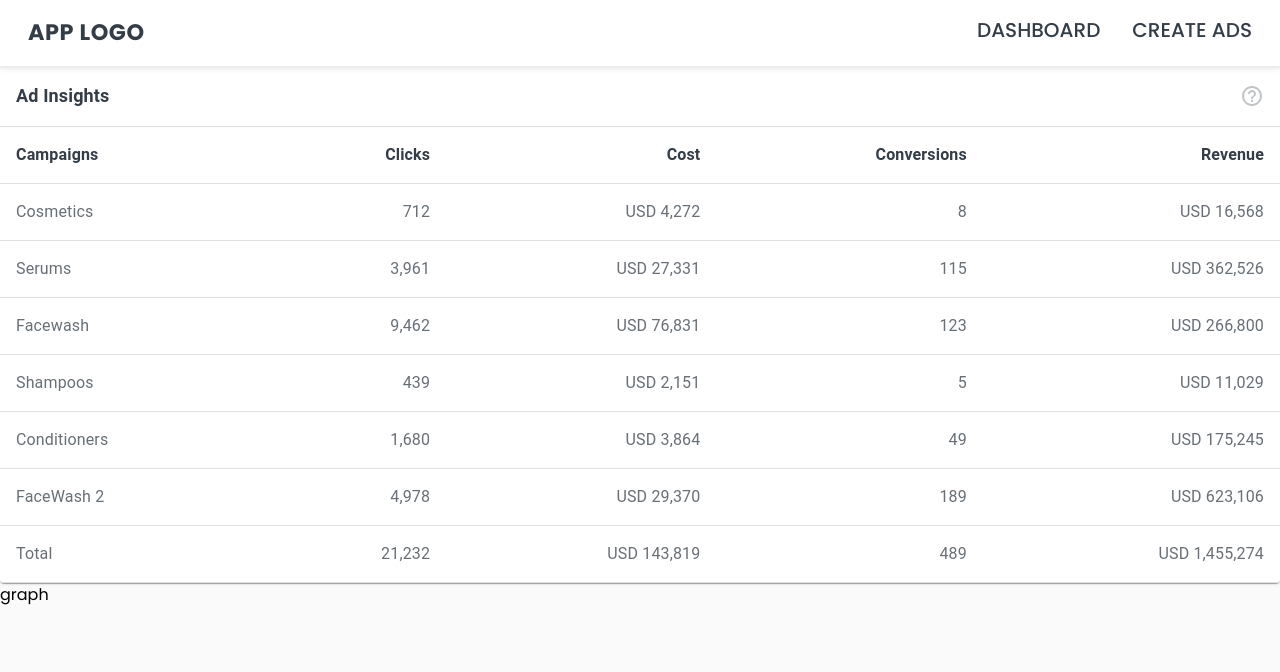
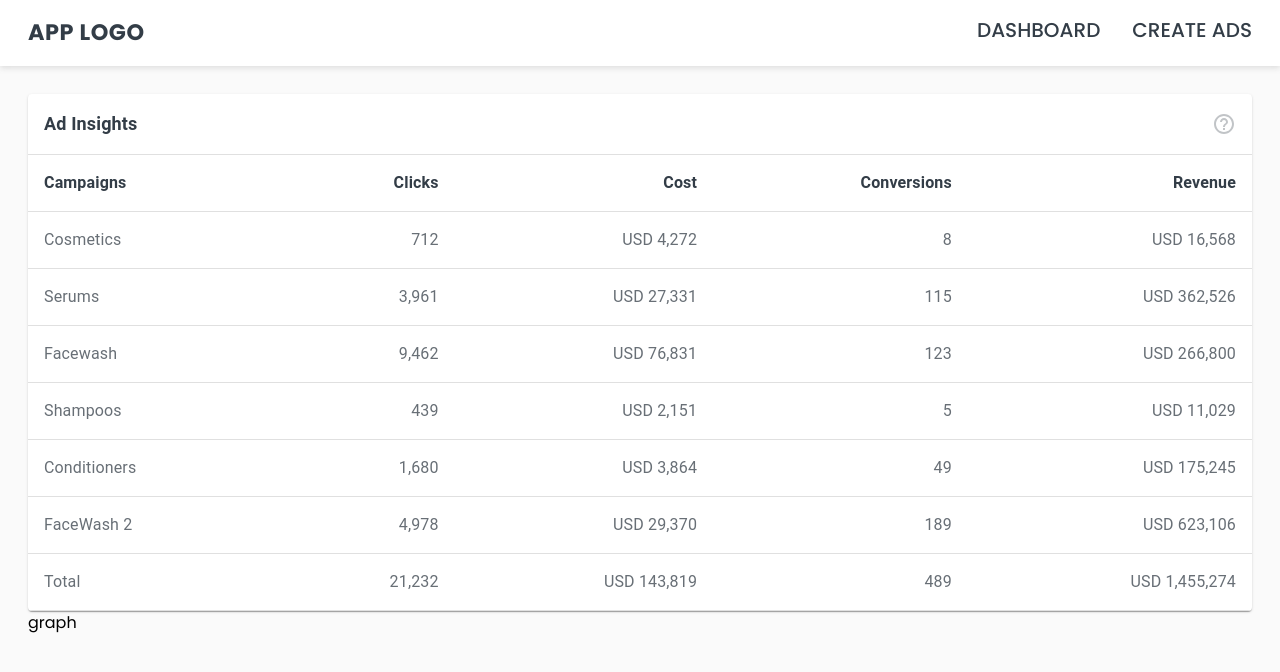
Before and after one commit to prachi-sahu-codes/AdDash, a React (Vite) app: page / in a window 1280 px wide. Shown: the top 672 px of the page. Built offline with nearby package versions, Linux system fonts and the light colour scheme.

Commit message:
style: layout style added

```diff
--- a/src/layout/layoutContainer/LayoutContainer.jsx
+++ b/src/layout/layoutContainer/LayoutContainer.jsx
@@ -5,7 +5,7 @@ const LayoutContainer = ({ children }) => {
   return (
     <div>
       <NavBar />
-      <div className="bg-bg-body h-body-height">{children}</div>
+      <div className="bg-bg-body h-body-height p-7">{children}</div>
     </div>
   );
 };
```
